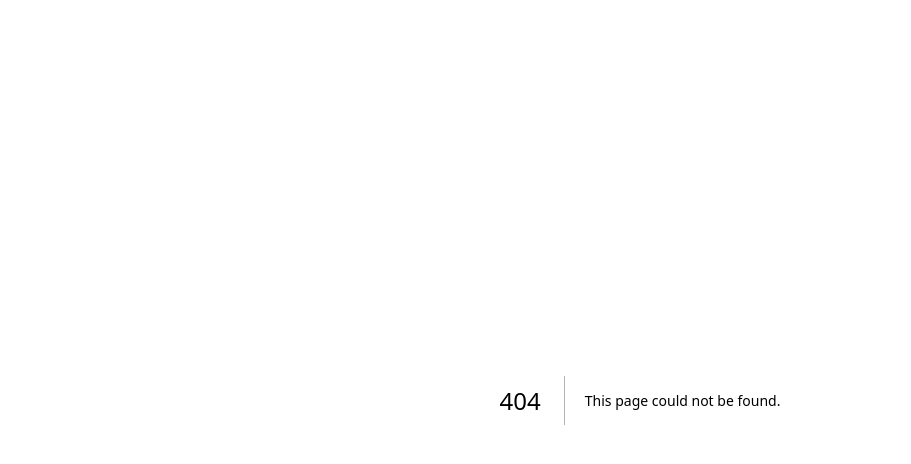
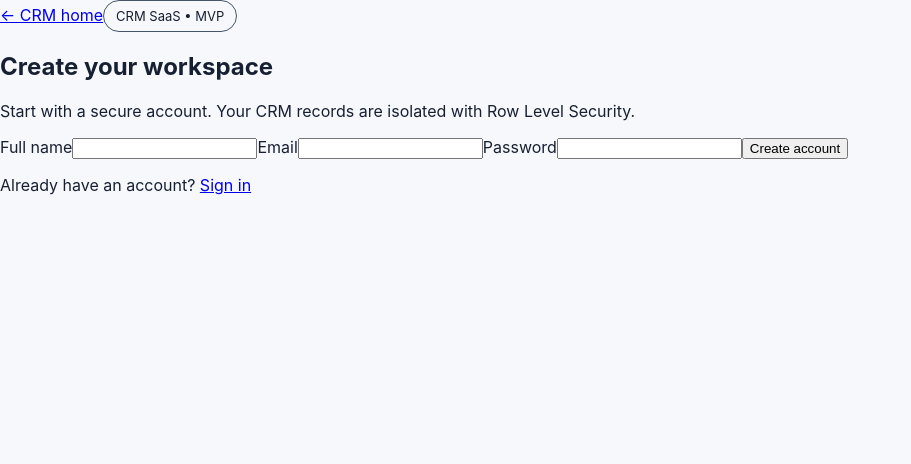
Before and after one commit to mirservices447-hub/crm-sales-pipeline-saas, a Next.js app: page /signup in a window 1280 px wide. Before the commit this address had no page. Shown: the top 464 px of the page, without its empty margins (0-911 px from the left). Built offline with nearby package versions, Linux system fonts and the light colour scheme.

Commit message:
Add Supabase authentication and protected dashboard

```diff
--- /dev/null
+++ b/app/signup/page.tsx
@@ -0,0 +1,27 @@
+import Link from "next/link";
+import { signup } from "../auth/actions";
+
+export default function SignupPage({
+  searchParams,
+}: {
+  searchParams?: { message?: string };
+}) {
+  return (
+    <main className="auth-shell">
+      <section className="auth-card">
+        <Link className="back-link" href="/">← CRM home</Link>
+        <span className="badge dark-badge">CRM SaaS • MVP</span>
+        <h1>Create your workspace</h1>
+        <p className="muted">Start with a secure account. Your CRM records are isolated with Row Level Security.</p>
+        {searchParams?.message ? <p className="form-message">{searchParams.message}</p> : null}
+        <form action={signup} className="auth-form">
+          <label>Full name<input name="full_name" type="text" autoComplete="name" required /></label>
+          <label>Email<input name="email" type="email" autoComplete="email" required /></label>
+          <label>Password<input name="password" type="password" minLength={8} autoComplete="new-password" required /></label>
+          <button type="submit">Create account</button>
+        </form>
+        <p className="auth-foot">Already have an account? <Link href="/login">Sign in</Link></p>
+      </section>
+    </main>
+  );
+}
```
